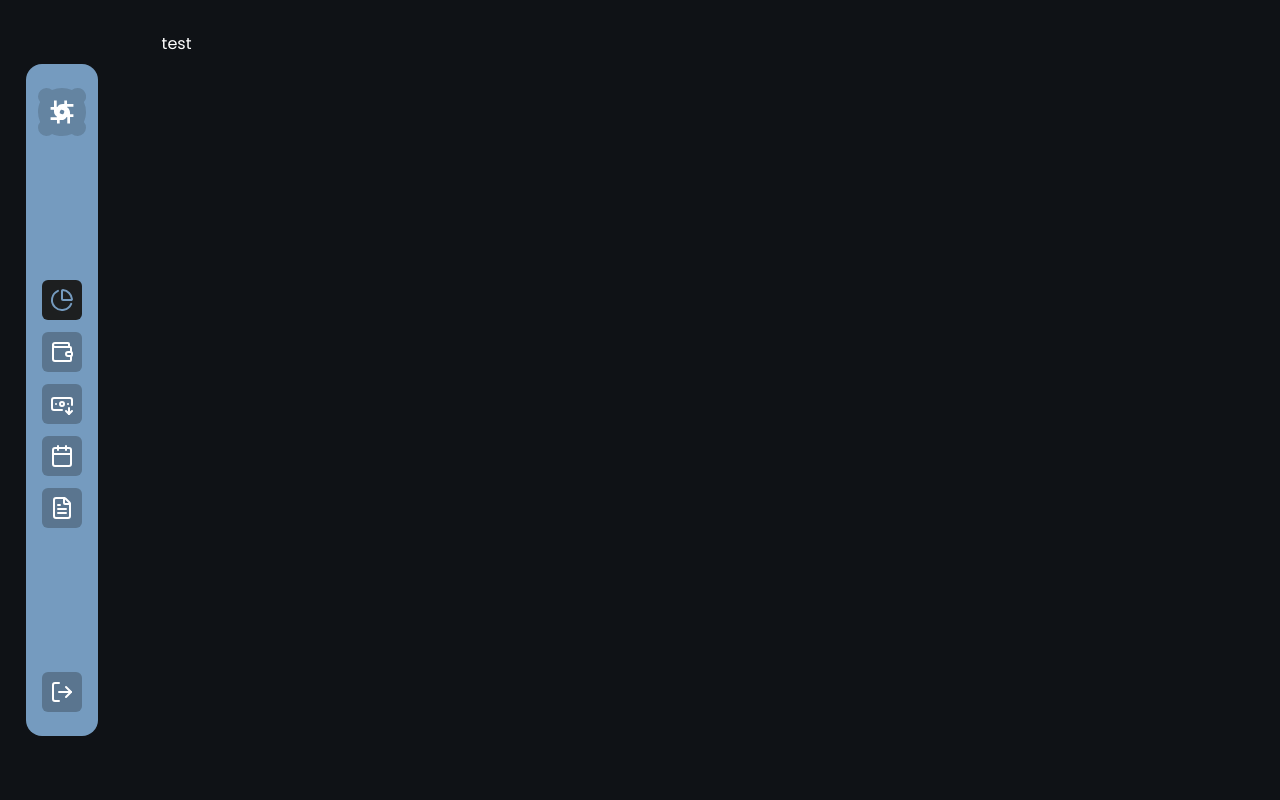
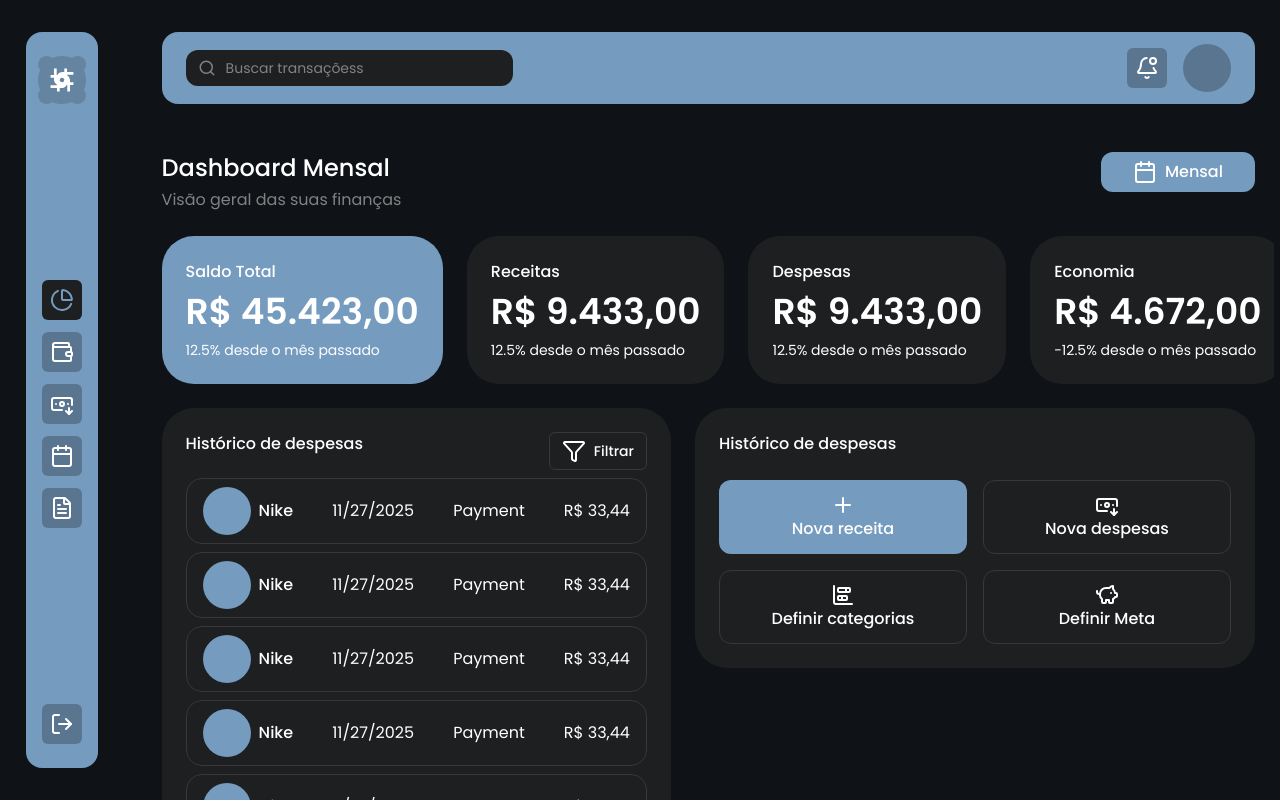
Before and after one commit to ArthurDevLeal/uSale, a Next.js app: page /dashboard in a window 1280 px wide. Built offline with nearby package versions, Linux system fonts and the light colour scheme.

Commit message:
Creating Dashboard UI only

```diff
--- a/app/dashboard/layout.tsx
+++ b/app/dashboard/layout.tsx
@@ -6,7 +6,7 @@ export default function RegisterLayout({
   children: React.ReactNode;
 }>) {
   return (
-    <main className="h-screen min-w-screen px-[2%] py-8 flex gap-16">
+    <main className="h-screen min-w-screen pl-[2%] flex gap-16">
       <DefaultSideBar />
       {children}
     </main>
--- a/app/dashboard/page.tsx
+++ b/app/dashboard/page.tsx
@@ -1,3 +1,61 @@
+import { Dashboard } from "@/components/dashboard";
+import Button from "@/components/ui/button";
+import { ArrowUpDown, BanknoteArrowDown, ChartBarStacked, PiggyBank, Plus } from "lucide-react";
 export default function Page() {
-  return <p>test</p>;
+  return (
+    <div className="overflow-y-auto flex flex-col w-full gap-12 pr-[1.5%] mr-[0.5%] py-8">
+      <Dashboard.Navigation />
+      <div className="flex flex-col gap-6 h-full">
+        <Dashboard.Header />
+
+        <div className="flex gap-6">
+          <Dashboard.Card
+            mainText="Saldo Total"
+            percentage={12.5}
+            price={45423}
+            className="border-none bg-accent"
+          />
+          <Dashboard.Card mainText="Receitas" percentage={12.5} price={9433.0} />
+          <Dashboard.Card mainText="Despesas" percentage={12.5} price={9433.0} />
+          <Dashboard.Card mainText="Economia" percentage={-12.5} price={4672.0} />
+        </div>
+        <div className="flex gap-6 h-full max-h-[500px]">
+          <div className="flex flex-col gap-2 pl-6 py-6 bg-card w-full rounded-4xl ">
+            <Dashboard.Table.Header />
+            <Dashboard.Table.Root>
+              <Dashboard.Table.Item name="Nike" price={33.44} date={new Date()} badge="Payment" />
+              <Dashboard.Table.Item name="Nike" price={33.44} date={new Date()} badge="Payment" />
+              <Dashboard.Table.Item name="Nike" price={33.44} date={new Date()} badge="Payment" />
+              <Dashboard.Table.Item name="Nike" price={33.44} date={new Date()} badge="Payment" />
+              <Dashboard.Table.Item name="Nike" price={33.44} date={new Date()} badge="Payment" />
+              <Dashboard.Table.Item name="Nike" price={33.44} date={new Date()} badge="Payment" />
+              <Dashboard.Table.Item name="Nike" price={33.44} date={new Date()} badge="Payment" />
+              <Dashboard.Table.Item name="Nike" price={33.44} date={new Date()} badge="Payment" />
+              <Dashboard.Table.Item name="Nike" price={33.44} date={new Date()} badge="Payment" />
+              <Dashboard.Table.Item name="Nike" price={33.44} date={new Date()} badge="Payment" />
+            </Dashboard.Table.Root>
+          </div>
+
+          <div className="flex flex-col gap-6 bg-card p-6 w-fit min-w-140 h-fit rounded-4xl">
+            <h2 className="font-medium">Histórico de despesas</h2>
+
+            <div className="grid grid-cols-2 gap-4">
+              <Button variant={"default"} size={"lg"} className="flex flex-col">
+                <Plus /> Nova receita
+              </Button>
+              <Button variant={"outline"} size={"lg"} className="flex flex-col">
+                <BanknoteArrowDown /> Nova despesas
+              </Button>
+              <Button variant={"outline"} size={"lg"} className="flex flex-col">
+                <ChartBarStacked /> Definir categorias
+              </Button>
+              <Button variant={"outline"} size={"lg"} className="flex flex-col">
+                <PiggyBank /> Definir Meta
+              </Button>
+            </div>
+          </div>
+        </div>
+      </div>
+    </div>
+  );
 }
--- /dev/null
+++ b/components/dashboard/card.tsx
@@ -0,0 +1,24 @@
+import { twMerge } from "tailwind-merge";
+
+interface DashboardCardProps {
+  mainText?: string;
+  price?: number;
+  percentage: number;
+  className?: string;
+}
+export default function DashboardCard({ mainText, percentage, price, className }: DashboardCardProps) {
+  return (
+    <div
+      className={twMerge(
+        "grow flex flex-col gap-2 px-6 py-6 bg-card rounded-4xl",
+        className
+      )}
+    >
+     {mainText &&  <p className="font-medium">{mainText}</p>}
+      {price && <p className="font-semibold text-4xl">
+        {Intl.NumberFormat("pt-BR", { style: "currency", currency: "BRL" }).format(price)}
+      </p>}
+     {percentage &&  <p className="text-sm ">{percentage}% desde o mês passado</p>}
+    </div>
+  );
+}
--- /dev/null
+++ b/components/dashboard/header.tsx
@@ -0,0 +1,19 @@
+"use client";
+import { Calendar } from "lucide-react";
+import Button from "../ui/button";
+
+export default function DashboardHeader() {
+  return (
+    <div className="flex justify-between">
+      <div className="flex flex-col gap-1">
+        <h1 className="text-2xl font-medium">Dashboard Mensal</h1>
+        <p className="text-muted-foreground">Visão geral das suas finanças</p>
+      </div>
+
+      <Button className="h-fit px-8 gap-2" size={"md"}>
+        <Calendar />
+        Mensal
+      </Button>
+    </div>
+  );
+}
--- /dev/null
+++ b/components/dashboard/index.ts
@@ -0,0 +1,17 @@
+import DashboardCard from "./card";
+import DashboardHeader from "./header";
+import DashboardNavigation from "./navigation";
+import DashboardTableHeader from "./table-header";
+import DashboardTableItem from "./table-item";
+import DashboardTableRoot from "./table-root";
+
+export const Dashboard = {
+  Navigation: DashboardNavigation,
+  Card: DashboardCard,
+  Header: DashboardHeader,
+  Table: {
+    Root: DashboardTableRoot,
+    Item: DashboardTableItem,
+    Header: DashboardTableHeader,
+  },
+};
--- /dev/null
+++ b/components/dashboard/navigation.tsx
@@ -0,0 +1,19 @@
+"use client";
+import { BellDot, Search } from "lucide-react";
+import Button from "../ui/button";
+import { Input } from "../ui/input";
+
+export default function DashboardNavigation() {
+  return (
+    <div className="w-full flex items-center justify-between bg-accent rounded-2xl px-6 py-3">
+      <Input Icon={Search} placeholder="Buscar transaçõess" className="border-none" />
+
+      <div className="flex items-center gap-4">
+        <Button size={"icon"} className="bg-card/30 hover:bg-card hover:text-accent">
+          <BellDot />
+        </Button>
+        <div className="rounded-full size-12 bg-card/30"></div>
+      </div>
+    </div>
+  );
+}
--- /dev/null
+++ b/components/dashboard/table-header.tsx
@@ -0,0 +1,14 @@
+"use client";
+import { Filter } from "lucide-react";
+import Button from "../ui/button";
+
+export default function DashboardTableHeader() {
+  return (
+    <div className="flex justify-between pr-6">
+      <h2 className="font-medium">Histórico de despesas</h2>
+      <Button variant={"outline"} size={"sm"} className="gap-2">
+        <Filter /> Filtrar
+      </Button>
+    </div>
+  );
+}
--- /dev/null
+++ b/components/dashboard/table-item.tsx
@@ -0,0 +1,25 @@
+interface TableItemProps {
+  src?: string;
+  name: string;
+  date: Date;
+  badge: string;
+  price: number;
+}
+export default function DashboardTableItem({ badge, date, name, price, src }: TableItemProps) {
+  return (
+    <div className="grow border border-border px-4 py-2 flex items-center justify-between gap-4 rounded-2xl hover:bg-background/30 cursor-pointer transition-colors">
+      <div className="flex items-center gap-2">
+        <div className="size-12 bg-accent rounded-full"></div>
+        <p className="font-medium">{name}</p>
+      </div>
+
+      <p>{date.toLocaleDateString()}</p>
+
+      <div className="">
+        <p>{badge}</p>
+      </div>
+
+      <p>{Intl.NumberFormat("pt-BR", { style: "currency", currency: "BRL" }).format(price)}</p>
+    </div>
+  );
+}
--- /dev/null
+++ b/components/dashboard/table-root.tsx
@@ -0,0 +1,5 @@
+import { Children } from "@/types/types";
+
+export default function DashboardTableRoot({ children }: { children: Children }) {
+  return <div className="overflow-y-auto h-auto grid grid-cols-1 gap-2 pr-4 mr-2">{children}</div>;
+}
```
